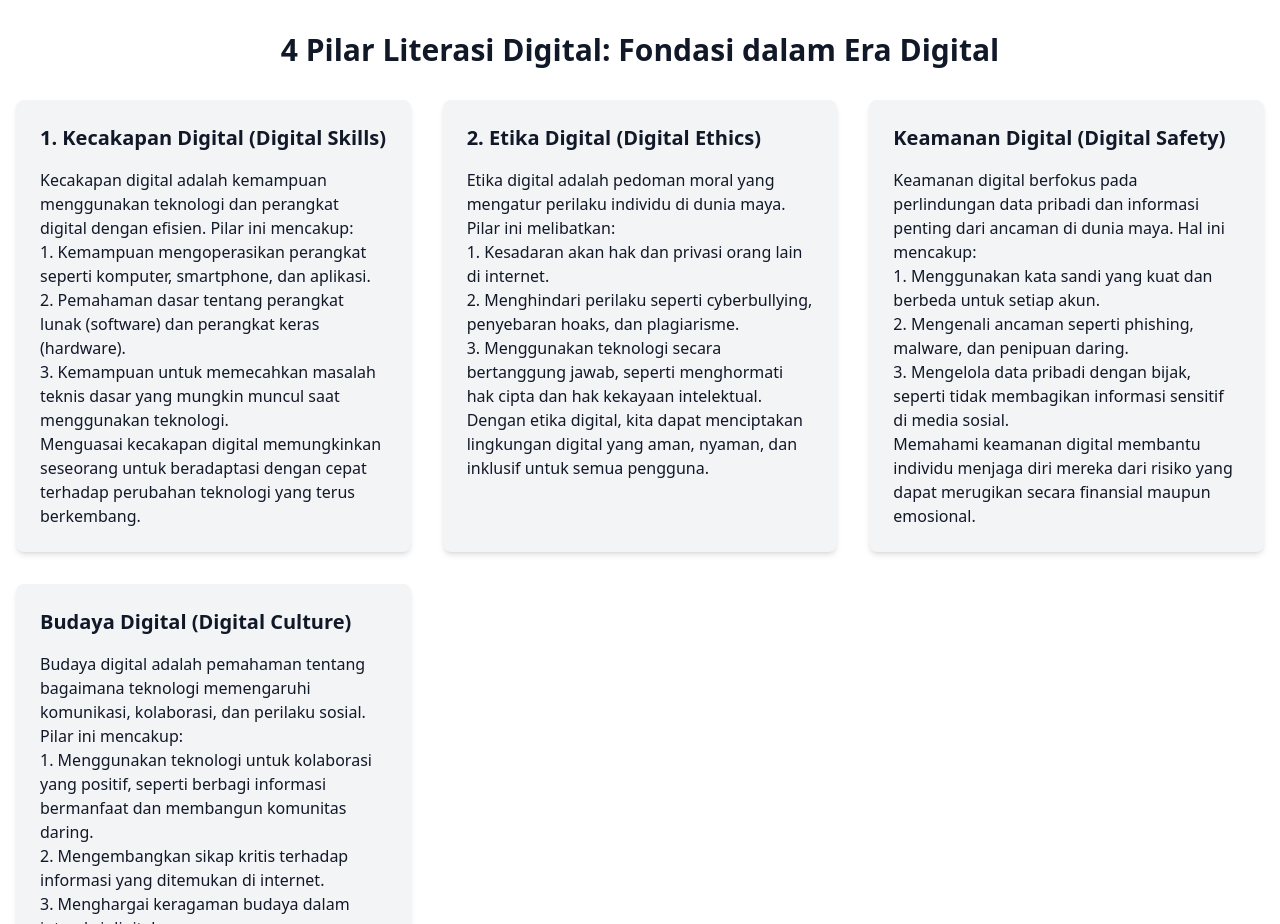
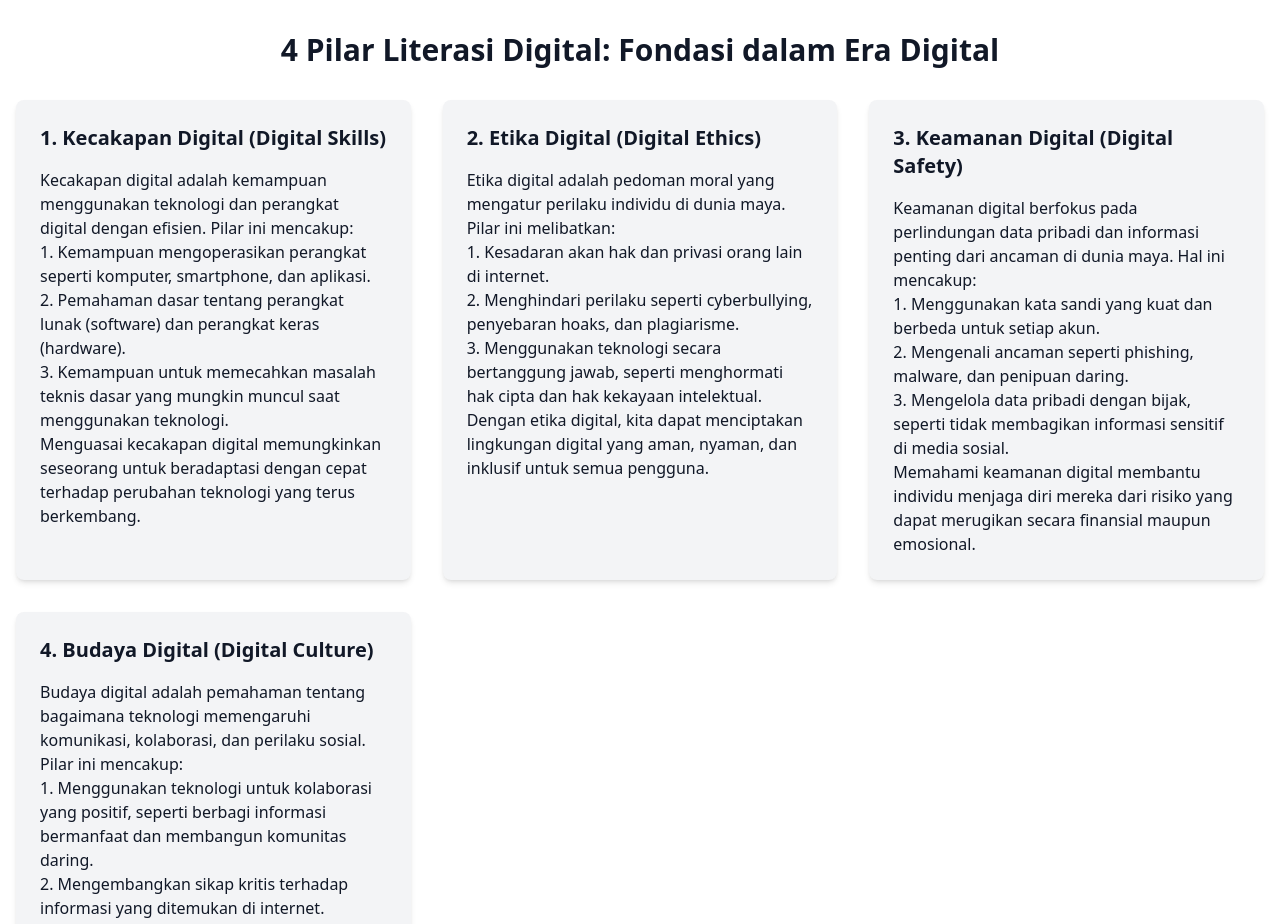
Before and after one commit to agam-riyandana/Literasi-Digital-Indonesia, a plain HTML site: page index.html in a window 1280 px wide. Shown: the part 1620-2544 px from the top of the page. Drawn offline with nearby package versions, Linux system fonts and the light colour scheme.

Commit message:
Update index.html
Fix small code

```diff
--- a/index.html
+++ b/index.html
@@ -111,7 +111,7 @@
                         <p>Dengan etika digital, kita dapat menciptakan lingkungan digital yang aman, nyaman, dan inklusif untuk semua pengguna.</p>
                     </div>
                     <div class="bg-gray-100 p-6 rounded-lg shadow-md">
-                        <h3 class="text-xl font-semibold mb-4">Keamanan Digital (Digital Safety)</h3>
+                        <h3 class="text-xl font-semibold mb-4">3. Keamanan Digital (Digital Safety)</h3>
                         <p>Keamanan digital berfokus pada perlindungan data pribadi dan informasi penting dari ancaman di dunia maya. Hal ini mencakup:</p>
                         <p>1. Menggunakan kata sandi yang kuat dan berbeda untuk setiap akun.</p>
                         <p>2. Mengenali ancaman seperti phishing, malware, dan penipuan daring.</p>
@@ -119,7 +119,7 @@
                         <p>Memahami keamanan digital membantu individu menjaga diri mereka dari risiko yang dapat merugikan secara finansial maupun emosional.</p>
                     </div>
                     <div class="bg-gray-100 p-6 rounded-lg shadow-md">
-                        <h3 class="text-xl font-semibold mb-4">Budaya Digital (Digital Culture)</h3>
+                        <h3 class="text-xl font-semibold mb-4">4. Budaya Digital (Digital Culture)</h3>
                         <p>Budaya digital adalah pemahaman tentang bagaimana teknologi memengaruhi komunikasi, kolaborasi, dan perilaku sosial. Pilar ini mencakup:</p>
                         <p>1. Menggunakan teknologi untuk kolaborasi yang positif, seperti berbagi informasi bermanfaat dan membangun komunitas daring.</p>
                         <p>2. Mengembangkan sikap kritis terhadap informasi yang ditemukan di internet.</p>
```
